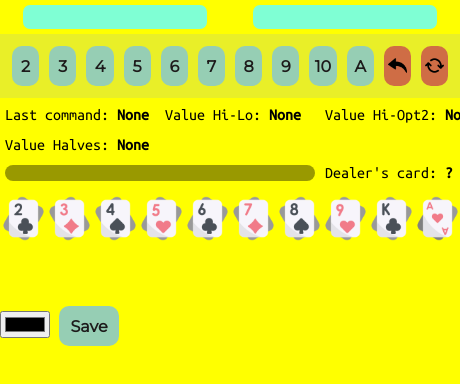
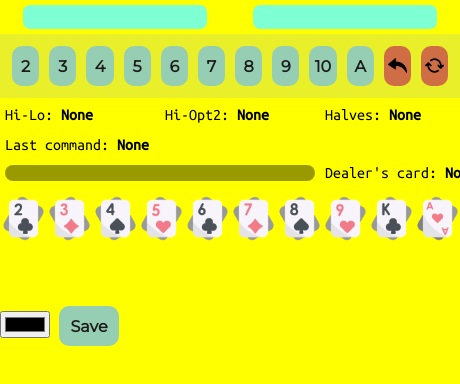
Before and after one commit to Eol1881/my-first-electron-app, an Electron app: page index.html in a window 460 px wide. Shown: the top 384 px of the page. Drawn offline with Linux system fonts and the light colour scheme.

Commit message:
style: True value's order changed

```diff
--- a/index.html
+++ b/index.html
@@ -30,13 +30,13 @@
     </div>
 </section>
 <section class="counters">
+    <p class="current-value-label">Hi-Lo: <span class="current-value-text" id="value-1">None</span></p>
+    <p class="current-value-label">Hi-Opt2: <span class="current-value-text" id="value-2">None</span></p>
+    <p class="current-value-label">Halves: <span class="current-value-text" id="value-3">None</span></p>
     <p class="last-command-label">Last command: <span class="last-command-text">None</span></p>
-    <p class="current-value-label">Value Hi-Lo: <span class="current-value-text" id="value-1">None</span></p>
-    <p class="current-value-label">Value Hi-Opt2: <span class="current-value-text" id="value-2">None</span></p>
-    <p class="current-value-label">Value Halves: <span class="current-value-text" id="value-3">None</span></p>
     <button class="ext__btn ext__btn--new-deal">NEW DEAL</button>
     <div class="history"></div>
-    <p class="current-value-label">Dealer's card: <span class="current-value-text" id="dealers-card">?</span></p>
+    <p class="current-value-label">Dealer's card: <span class="current-value-text" id="dealers-card">None</span></p>
 </section>
 <section class="stat">
     <div class="stat-card stat-card--two"></div>
```
Also changed, not shown: 1 other file.
